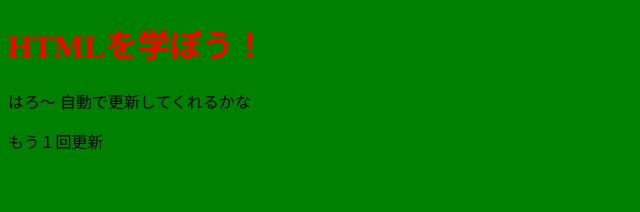
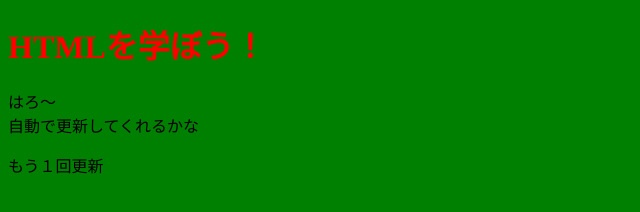
Before and after one commit to otsubo2497/my_web_page, a plain HTML site: page index.html in a window 1280 px wide. Shown: the whole page, without its empty margins (0-640 px from the left). Drawn offline with Linux system fonts and the light colour scheme.

Commit message:
改行は <br> らしい

```diff
--- a/index.html
+++ b/index.html
@@ -17,7 +17,7 @@
 <body>
 
     <h1>HTMLを学ぼう！</h1>
-    <p>はろ～
+    <p>はろ～<br>
     自動で更新してくれるかな
     </p>
     <p>もう１回更新</p>
```
